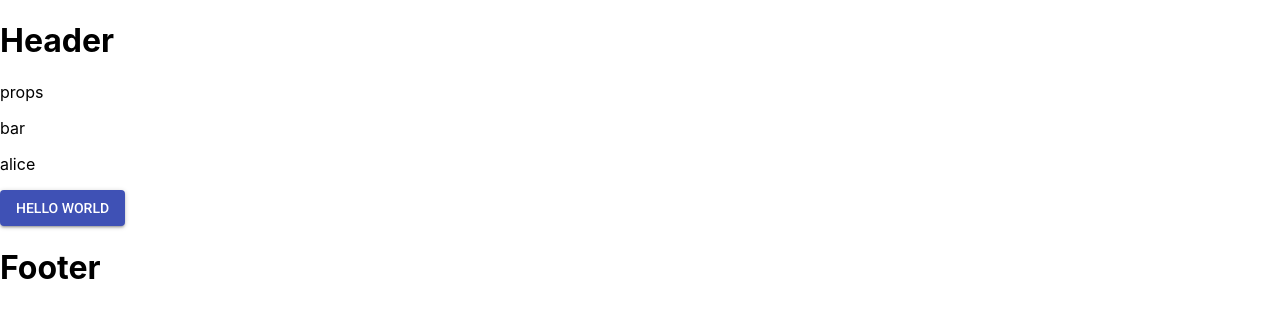
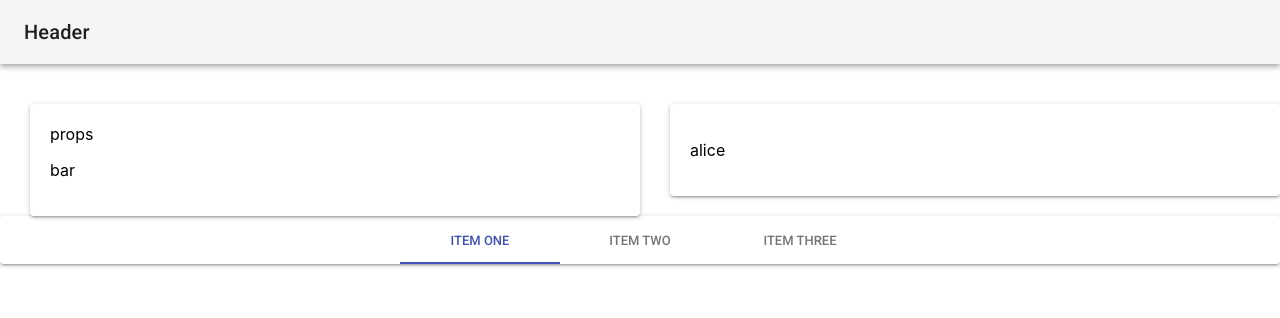
Before and after one commit to ratelChief/React-redux-flow-material-ui, a React (Create React App) app: page / in a window 1280 px wide. Shown: the top 318 px of the page. Built offline with nearby package versions, Linux system fonts and the light colour scheme.

Commit message:
added first styles from material-ui

```diff
--- a/src/MyClassComponent.js
+++ b/src/MyClassComponent.js
@@ -1,9 +1,11 @@
 //@flow
 import * as React from 'react';
+import { Paper } from '@material-ui/core';
 
 type Props = {
   foo: string,
-  bar: string
+  bar: string,
+  styles: any
 };
 
 export default class MyClassComponent extends React.Component<Props> {
@@ -17,10 +19,12 @@ export default class MyClassComponent extends React.Component<Props> {
     <div>{this.props.foo}</div>;
 
     return (
-      <div>
-        {myFooConst}
-        <p>{this.props.bar}</p>
-      </div>
+      <Paper style={this.props.styles.Paper}>
+        <div>
+          {myFooConst}
+          <p>{this.props.bar}</p>
+        </div>
+      </Paper>
     );
   }
 }
--- a/src/MyComponent.js
+++ b/src/MyComponent.js
@@ -1,19 +1,19 @@
 // @flow
 import * as React from 'react';
-import Button from '@material-ui/core/Button';
+
+import { Paper } from '@material-ui/core';
 
 type Props = {
   name: string | number,
+  styles: any
 };
 
 const MyComponent = (props: Props) =>
-  <div>
-    <p>
-      {props.name}
-    </p>
-    <Button variant="contained" color="primary">
-      Hello World
-    </Button>
-  </div>;
-
+  <Paper style={props.styles.Paper}>
+    <div>
+      <p>
+        {props.name}
+      </p>
+    </div>
+  </Paper>;
 export default MyComponent;
--- a/src/styles/Footer.js
+++ b/src/styles/Footer.js
@@ -1,6 +1,19 @@
 import * as React from 'react';
 
+import Paper from '@material-ui/core/Paper';
+import Tabs from '@material-ui/core/Tabs';
+import Tab from '@material-ui/core/Tab';
+
 export default props =>
-  <div>
-    <h1>Footer</h1>
-  </div>;
+  <Paper>
+    <Tabs
+      value={0}
+      indicatorColor="primary"
+      textColor="primary"
+      centered
+    >
+      <Tab label="Item One" />
+      <Tab label="Item Two" />
+      <Tab label="Item Three" />
+    </Tabs>
+  </Paper>;
--- a/src/styles/Header.js
+++ b/src/styles/Header.js
@@ -1,6 +1,13 @@
 import * as React from 'react';
+import AppBar from '@material-ui/core/AppBar';
+import Toolbar from '@material-ui/core/Toolbar';
+import Typography from '@material-ui/core/Typography';
 
 export default props =>
-  <div>
-    <h1>Header</h1>
-  </div>;
+  <AppBar position="static" color="default">
+    <Toolbar>
+      <Typography variant="h6" color="inherit">
+            Header
+      </Typography>
+    </Toolbar>
+  </AppBar>;
--- a/src/styles/Main.js
+++ b/src/styles/Main.js
@@ -2,13 +2,33 @@ import * as React from 'react';
 import MyComponent from '../MyComponent';
 import MyClassComponent from '../MyClassComponent';
 
+import Grid from '@material-ui/core/Grid';
+
+const styles = {
+  Paper: {
+    padding: 20,
+    marginTop: 40,
+    marginLeft: 30
+  }
+};
+
 export default props =>
-  <>
+  <Grid container >
+
+    <Grid item sm>
       <MyClassComponent
         foo={props.foo}
         bar={props.bar}
+        styles={styles}
       />
+    </Grid>
+
+
+    <Grid item sm>
       <MyComponent
         name={props.name}
+        styles={styles}
       />
-  </>;
+    </Grid>
+
+  </Grid>;
```
Lines whose indentation alone changed are shown as unchanged.
